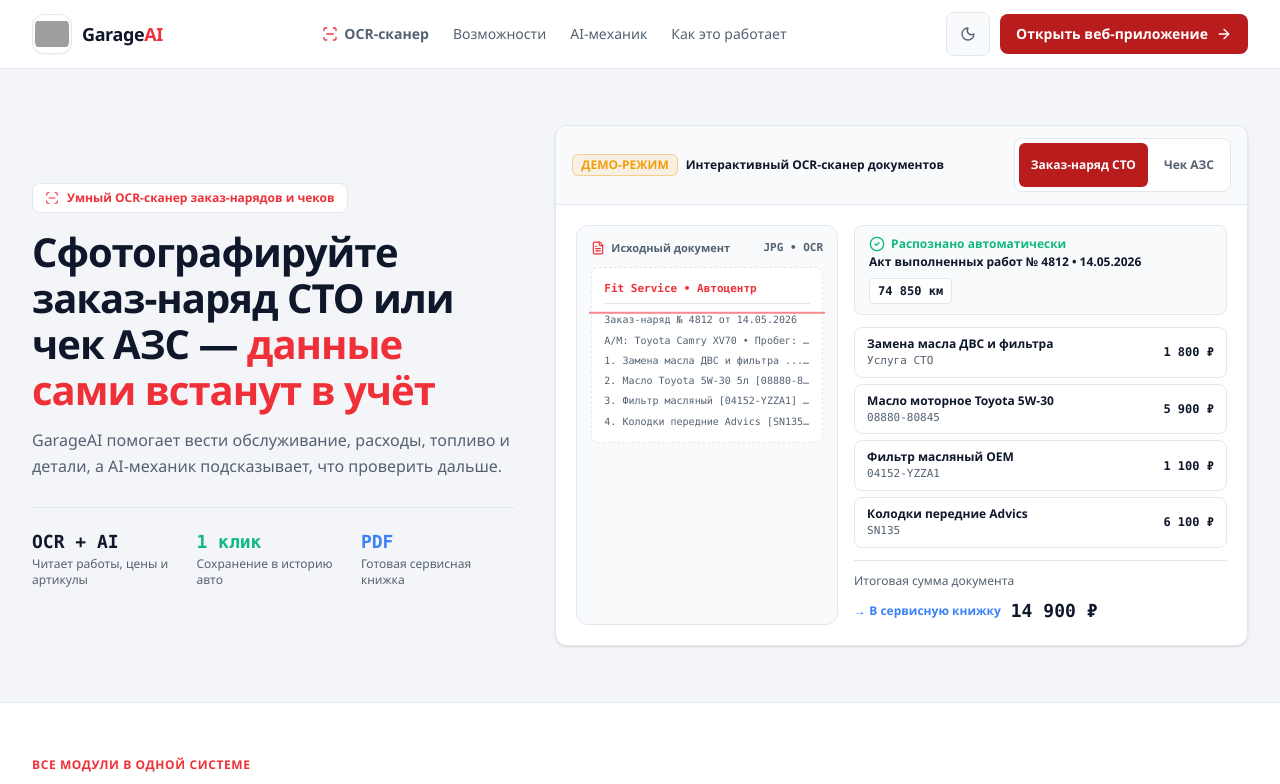
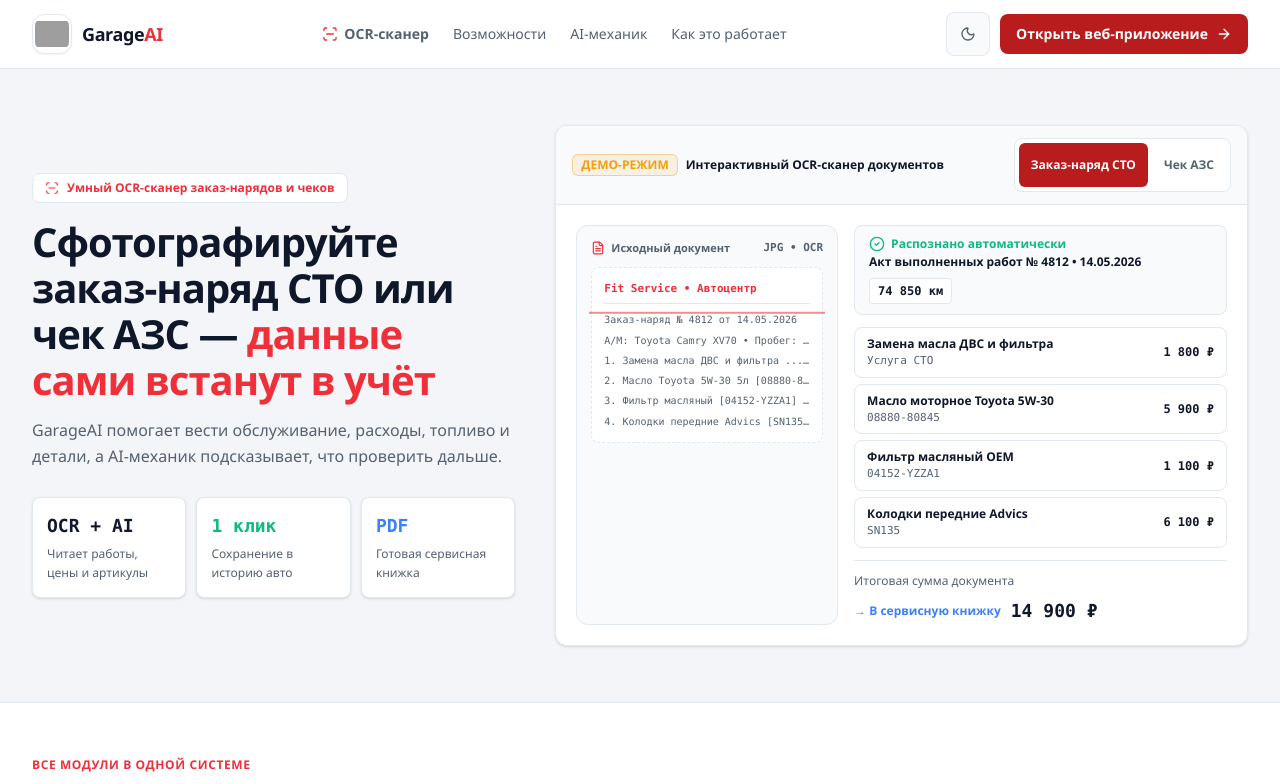
Before and after one commit to AlEX91udemy/GarageAI_1.0, a React (Vite) app: page / in a window 1280 px wide. Shown: the top 784 px of the page. Built offline with nearby package versions, Linux system fonts and the light colour scheme; grey boxes are pictures that could not be loaded.

Commit message:
fix: separate landing feature blocks

```diff
--- a/src/LandingPage.tsx
+++ b/src/LandingPage.tsx
@@ -208,28 +208,28 @@ export function LandingPage() {
               </p>
 
               {/* 3 коротких факта */}
-              <div className="mt-7 grid grid-cols-3 gap-2.5 border-t border-[#E2E8F0] pt-5 dark:border-[#243044]">
-                <div>
+              <div className="mt-7 grid grid-cols-1 gap-2.5 sm:grid-cols-3">
+                <div className="rounded-lg border border-[#E2E8F0] bg-[#FFFFFF] p-3.5 shadow-sm dark:border-[#243044] dark:bg-[#17202E]">
                   <div className="font-mono text-lg font-extrabold text-[#0F172A] dark:text-[#F8FAFC]">
                     OCR + AI
                   </div>
-                  <div className="text-xs text-[#536171] dark:text-[#94A3B8]">
+                  <div className="mt-1 text-xs leading-relaxed text-[#536171] dark:text-[#94A3B8]">
                     Читает работы, цены и артикулы
                   </div>
                 </div>
-                <div>
+                <div className="rounded-lg border border-[#E2E8F0] bg-[#FFFFFF] p-3.5 shadow-sm dark:border-[#243044] dark:bg-[#17202E]">
                   <div className="font-mono text-lg font-extrabold text-[#10B981]">
                     1 клик
                   </div>
-                  <div className="text-xs text-[#536171] dark:text-[#94A3B8]">
+                  <div className="mt-1 text-xs leading-relaxed text-[#536171] dark:text-[#94A3B8]">
                     Сохранение в историю авто
                   </div>
                 </div>
-                <div>
+                <div className="rounded-lg border border-[#E2E8F0] bg-[#FFFFFF] p-3.5 shadow-sm dark:border-[#243044] dark:bg-[#17202E]">
                   <div className="font-mono text-lg font-extrabold text-[#3B82F6]">
                     PDF
                   </div>
-                  <div className="text-xs text-[#536171] dark:text-[#94A3B8]">
+                  <div className="mt-1 text-xs leading-relaxed text-[#536171] dark:text-[#94A3B8]">
                     Готовая сервисная книжка
                   </div>
                 </div>
```
